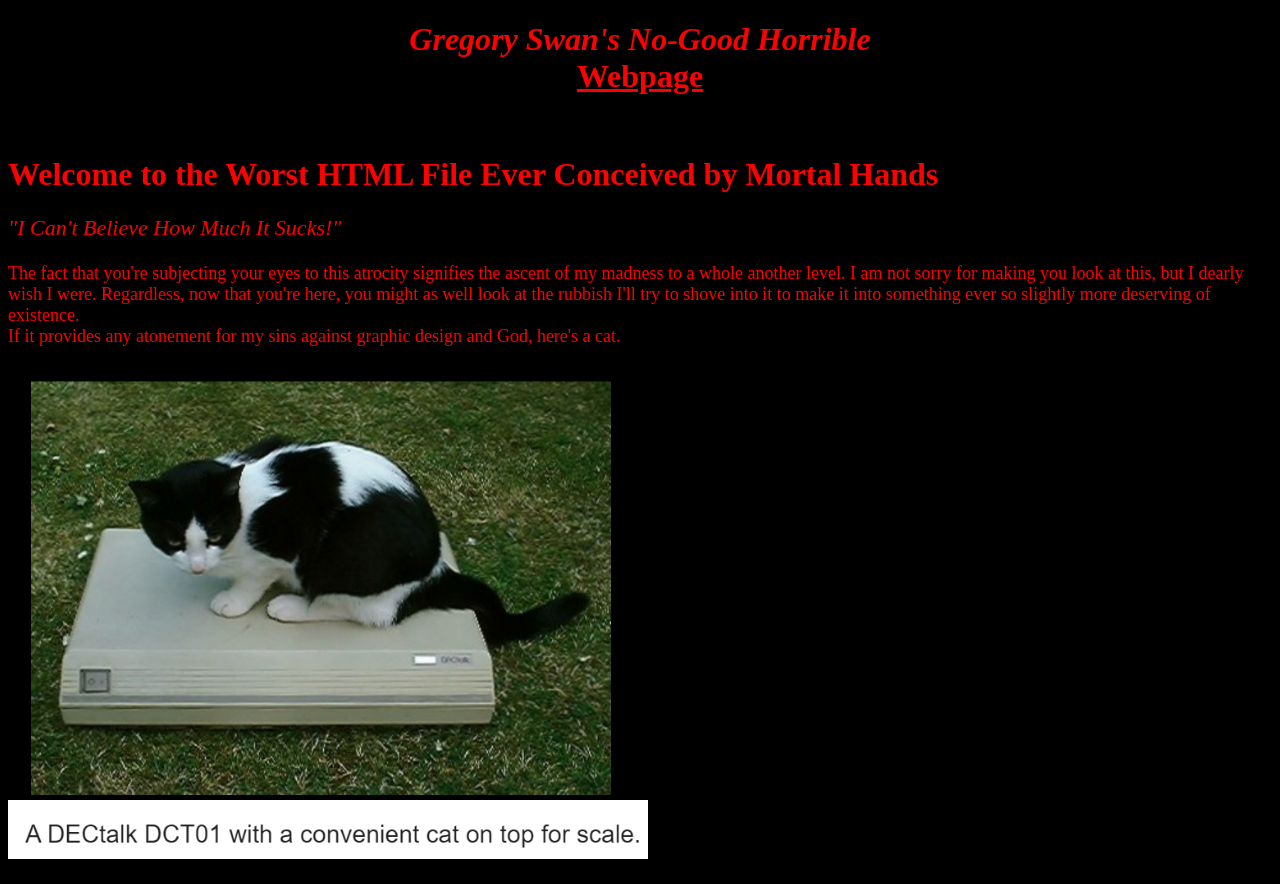
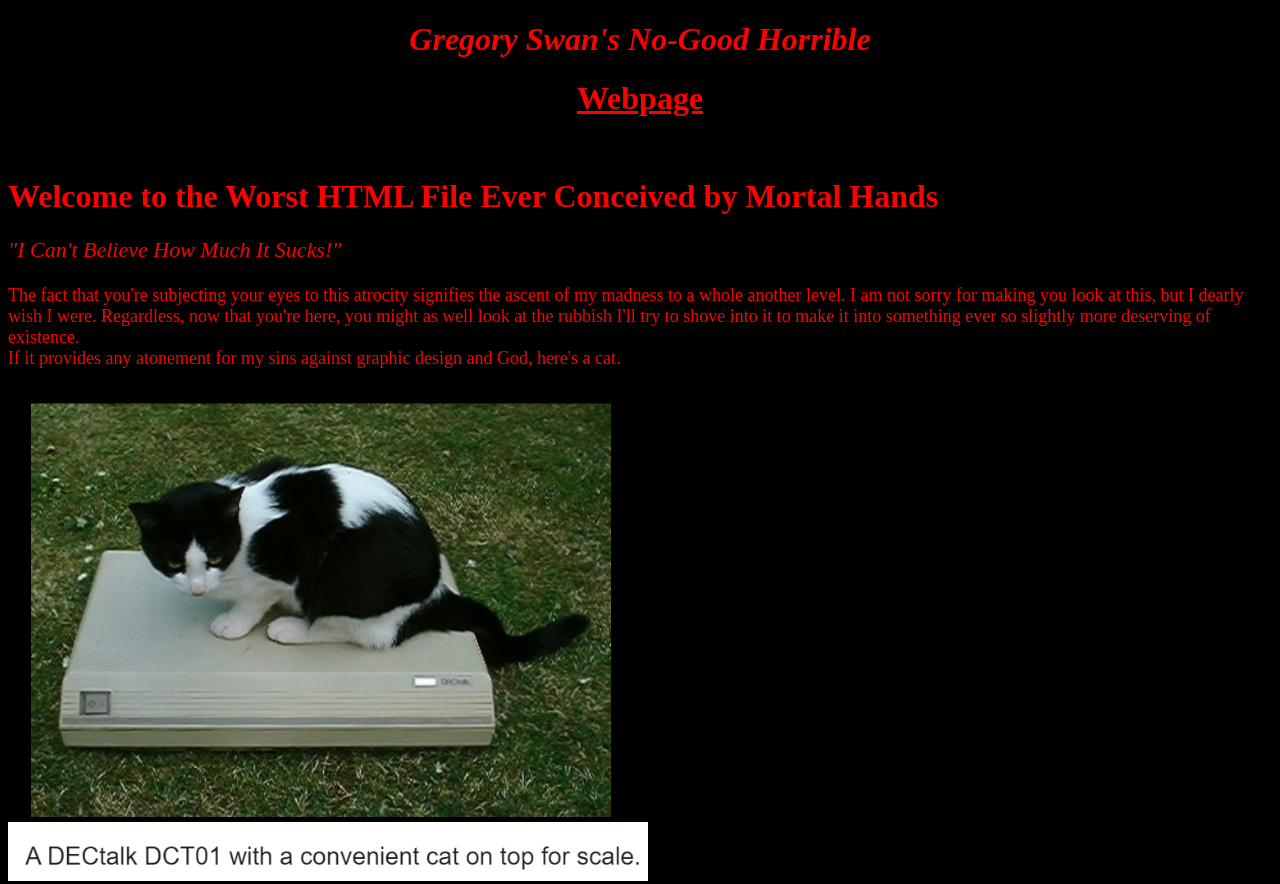
Before and after one commit to Gregory-Swan/gregs-page, a plain HTML site: page index.html in a window 1280 px wide. Shown: the top 884 px of the page. Drawn offline with Linux system fonts and the light colour scheme.

Commit message:
Update index.html

```diff
--- a/index.html
+++ b/index.html
@@ -7,7 +7,8 @@
 
 <body>
 
-<h1 style="color:red;"><center><i>Gregory Swan's No-Good Horrible</i><br><u>Webpage</u></center></h1>
+<h1 style="color:red;"><center><i>Gregory Swan's No-Good Horrible</i></center></h1>
+<h1 style="color:red;"><center><u>Webpage</u></center></h1>
 
 <br>
 
```
